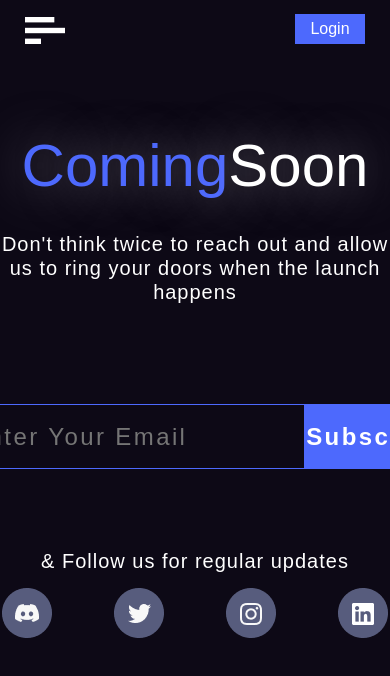
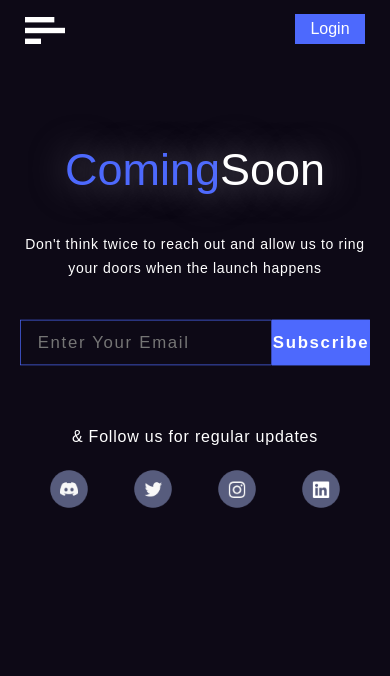
Before and after one commit to Bhunesh22/Suga_Frontend, a React (Create React App) app: page /commingSoon in a window 390 px wide. Shown: the top 676 px of the page. Built offline with nearby package versions, Linux system fonts and the light colour scheme; a web font is replaced by a local one.

Commit message:
comingsoon
responsive

```diff
--- a/src/Components/commingSoon/commingSoon.css
+++ b/src/Components/commingSoon/commingSoon.css
@@ -1,17 +1,18 @@
-*,html {
+*,
+html {
     margin: 0;
     padding: 0;
     box-sizing: border-box;
 
 }
 
-.comingSoon{
+.comingSoon {
     background: #0D0916;
     min-height: 100vh;
     overflow: hidden;
 }
 
-.comingSoonTxt{
+.comingSoonTxt {
     font-family: 'Goldman', sans-serif;
     font-style: normal;
     font-weight: 400;
@@ -20,26 +21,26 @@ line-height: 77px;
     text-align: center;
 }
 
-.comingSoonTxt{
+.comingSoonTxt {
     display: flex;
     justify-items: center;
     justify-content: center;
     margin-top: 70px;
 }
 
-.blue2{
+.blue2 {
     color: #4D69FD;
 
     text-shadow: 0px 0px 50px rgba(248, 248, 248, 0.5);
 }
 
-.white2{
+.white2 {
     color: #FFFFFF;
 
     text-shadow: 0px 0px 50px rgba(248, 248, 248, 0.5);
 }
 
-.message2{
+.message2 {
     font-family: 'Gilroy', sans-serif;
     font-style: normal;
     font-weight: 500;
@@ -52,7 +53,7 @@ color: #FFFFFF;
     margin-top: 0px;
 }
 
-.enterEmail3{
+.enterEmail3 {
     display: flex;
     align-items: center;
     justify-items: center;
@@ -61,7 +62,7 @@ margin-top: 0px;
 }
 
 
-.email3{
+.email3 {
     width: 948px;
     height: 65px;
 
@@ -81,7 +82,7 @@ letter-spacing: 0.1em;
     color: rgba(255, 255, 255, 0.5);
 }
 
-.subscribe3{
+.subscribe3 {
     width: 246px;
     height: 65px;
 
@@ -100,7 +101,7 @@ border: 1px solid #4D69FD;
     cursor: pointer;
 }
 
-.message4{
+.message4 {
     font-family: 'Gilroy', sans-serif;
     font-style: normal;
     font-weight: 500;
@@ -113,7 +114,7 @@ color: #FFFFFF;
     margin-top: 80px;
 }
 
-.socialLogo1{
+.socialLogo1 {
     display: flex;
     align-items: center;
     justify-items: center;
@@ -121,3 +122,33 @@ margin-top: 80px;
     gap: 62px;
     margin-top: 15px;
 }
+
+@media screen and (max-width: 550px) {
+.comingSoonTxt{
+    transform: scale(.75);
+}
+
+.message2{
+    font-size: 14px;
+    margin-left: 20px;
+    margin-right: 20px;
+}
+
+.enterEmail3{
+    transform: scale(.70);
+    margin-top: 30px;
+}
+
+.message4{
+
+    font-weight: 500;
+    font-size: 16px;
+    line-height: 24px;
+    margin-top: 50px;
+}
+
+.socialLogo1{
+    transform: scale(.75);
+}
+
+}
```
Also changed, not shown: src/Components/commingSoon/CommingSoon.js (+4 -3 lines). Lines whose indentation alone changed are shown as unchanged.
